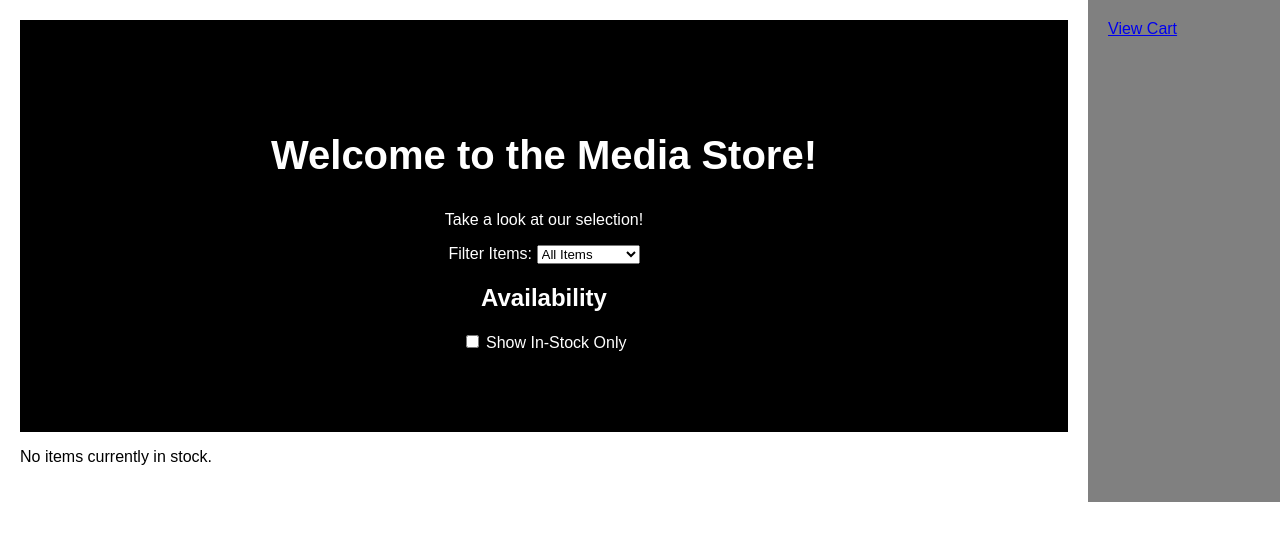
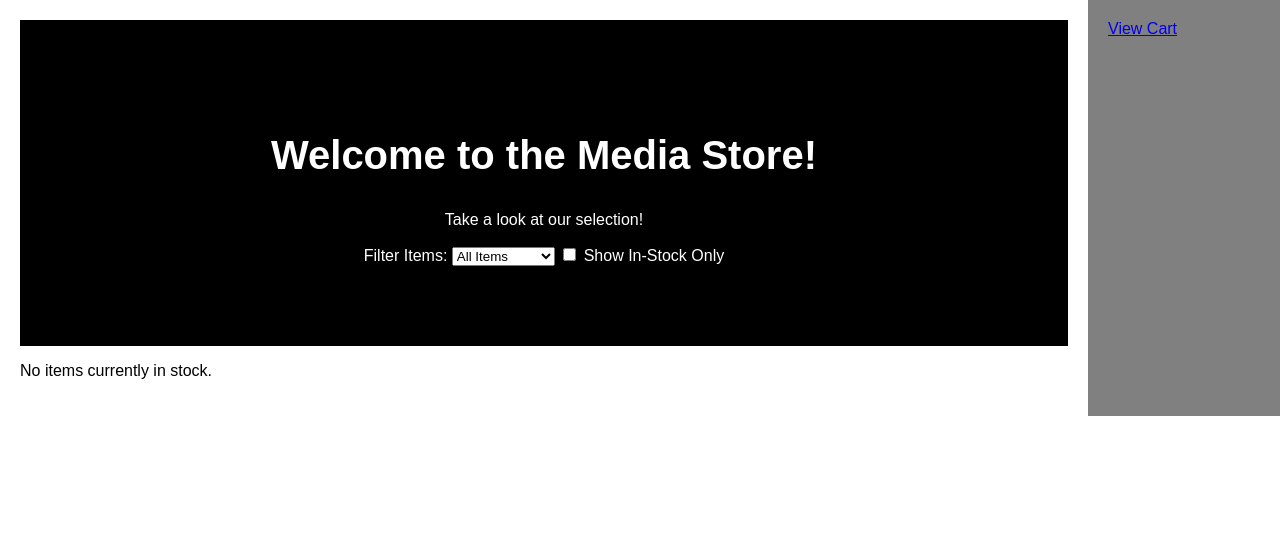
Before and after one commit to its-bzak/media-store, a Django app: page /store/ in a window 1280 px wide. Shown: the part 18-559 px from the top of the page. Run offline with Django 5.2, Linux system fonts and the light colour scheme; data that the repository does not hold is empty.

Commit message:
Working on enhancing user experience

```diff
--- a/backend/store/templates/store/media_list.html
+++ b/backend/store/templates/store/media_list.html
@@ -25,7 +25,6 @@
           <option value="game">Video Games</option>
         </select>
 
-        <h2>Availability</h2>
         <label for="inStockOnly">
           <input type="checkbox" id="inStockOnly" name="inStockOnly">
           Show In-Stock Only
```
